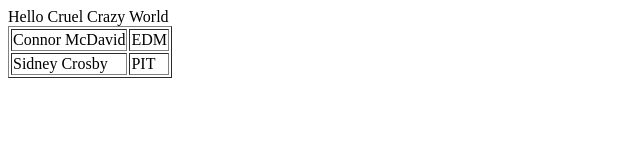
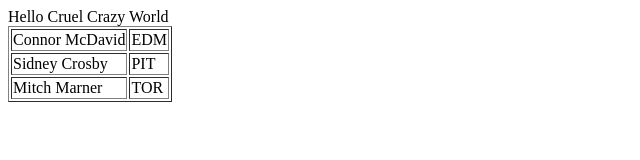
Before and after one commit to mdjhoel/y9web, a plain HTML site: page index.html in a window 1280 px wide. Shown: the whole page, without its empty margins (0-640 px from the left). Drawn offline with Linux system fonts and the light colour scheme.

Commit message:
added Mitch Marner

```diff
--- a/index.html
+++ b/index.html
@@ -8,6 +8,9 @@ Hello Cruel Crazy World
 	<tr>
 		<td>Sidney Crosby</td><td>PIT</td>
 	</tr>
+	<tr>
+		<td>Mitch Marner</td><td>TOR</td>
+	</tr>
 </table>
 
 
```
